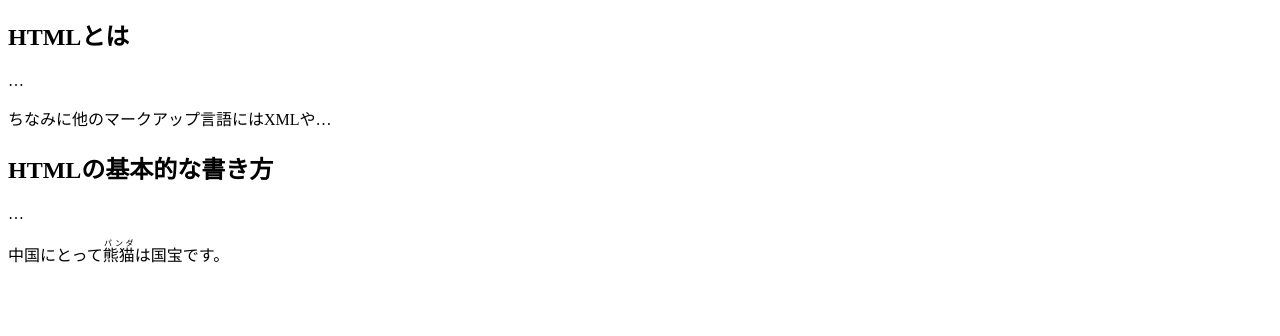
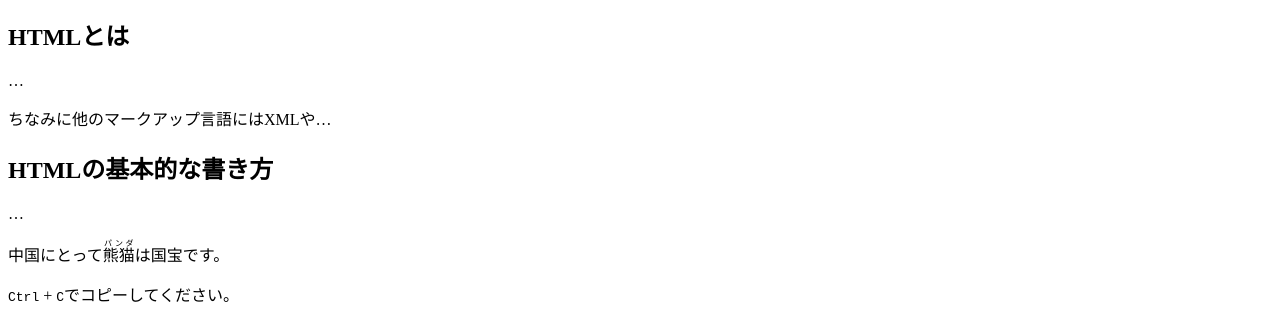
Before and after one commit to katayama8000/rust-vercel, a plain HTML site: page HTML/index1.html in a window 1280 px wide. Shown: the part 464-800 px from the top of the page. Drawn offline with Linux system fonts and the light colour scheme.

Commit message:
feat/html

```diff
--- a/HTML/index1.html
+++ b/HTML/index1.html
@@ -49,5 +49,6 @@
       中国にとって<ruby>熊猫<rt>パンダ</rt></ruby
       >は国宝です。
     </p>
+    <p><kbd>Ctrl</kbd> + <kbd>C</kbd>でコピーしてください。</p>
   </body>
 </html>
```
